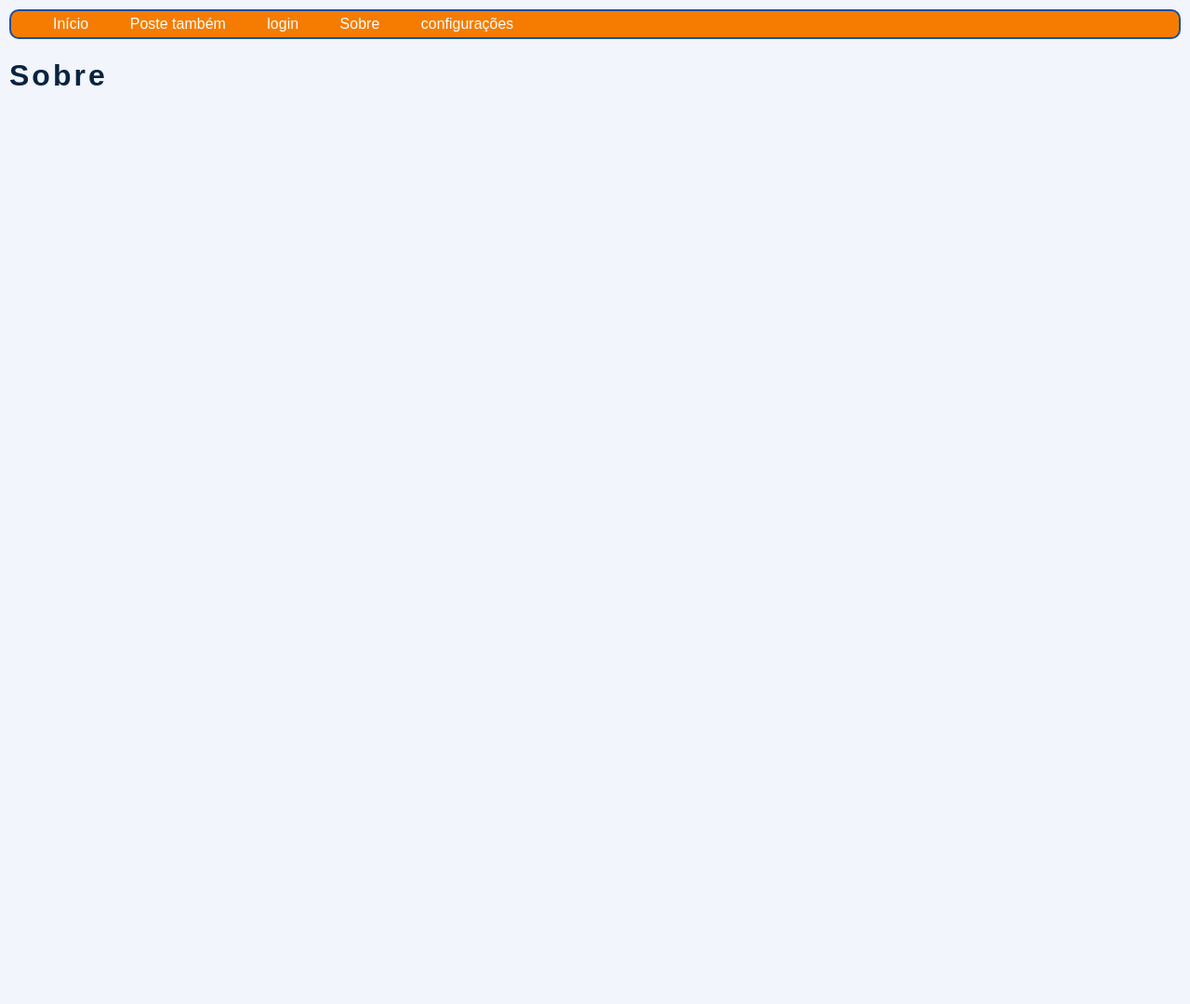
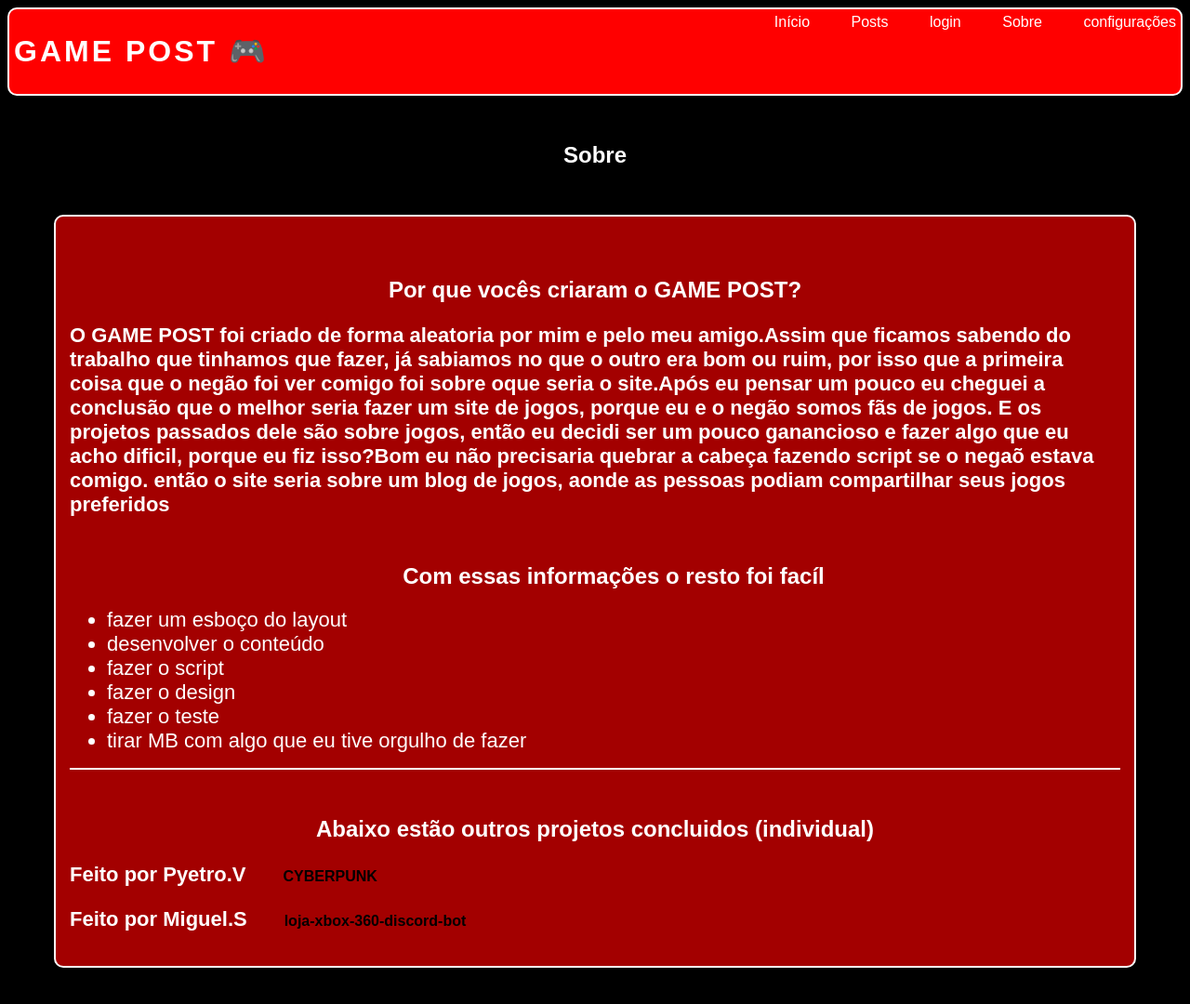
Before and after one commit to SpiritualMist25-th/trabalho-final-1-ano-, a plain HTML site: page html/sobre.html in a window 1280 px wide. Shown: the whole page at 93% size. Before the commit the page ends 800 px from the top, so only its background shows below. Drawn offline with Linux system fonts and the light colour scheme.

Commit message:
Add files via upload

```diff
--- a/html/sobre.html
+++ b/html/sobre.html
@@ -3,23 +3,111 @@
 <head>
 <meta charset="UTF-8">
 <meta name="viewport" content="width=device-width, initial-scale=1.0">
-<title>Sobre</title>
+<title>Sobre         🎮</title>
 <script src="../scripts/index.js" defer></script>
-<link rel="stylesheet" href="../estilo.css">
+  <style>
+
+body{
+    background-color:black;
+    color:white;
+    font-family:Arial; /* o font-family serve para definir a fonte do texto*/
+}
+
+header{
+    margin:px; /*o margin serve para dar espaço ao redor do elemento */
+    padding:5px; /* o padding serve para dar espaço dentro do elemento */
+    justify-content:space-between;   /* título na esquerda, links na direita */
+    display:flex; /* serve para alinhar os elementos filhos */
+    background-color:rgb(255, 0, 0); /* cor de fundo do header */
+    border: 2px solid rgb(252, 252, 252); /* borda do header */
+   border-radius: 10px; /* borda arredondada do header */
+}
+
+h1{
+    font-family:sans-serif;
+    letter-spacing: 3px;/* o serve para dar espaço entre os caracteres */
+}
+
+a{
+    text-decoration:none; /* o none serve para tirar a borda do link */
+    color:white;
+    margin-left:40px; /* espaço entre os links */
+    font-size:20px; /* tamanho da fonte */
+}
+
+
+h2{
+    text-align:center; /* centraliza o texto */
+    margin-top:50px; /* espaço acima do elemento */
+}
+
+main{
+background-color: rgba(255, 0, 0, 0.638); /* cor de fundo do elemento */
+    padding: 15px; /* espaço dentro do elemento */
+    border-radius: 10px; /* borda arredondada do elemento */
+    margin: 50px; /* centraliza o elemento horizontalmente e adiciona espaço acima */
+    border: 2px solid rgb(252, 252, 252); /* borda do elemento */
+    h3{
+      font-size: 22px; /* tamanho da fonte */
+      color: rgb(255, 255, 255);
+    }
+    li{
+      font-size: 22px; /* tamanho da fonte */
+      color: rgb(255, 255, 255);
+    }
+    a{
+      font-size: 22px; /* tamanho da fonte */
+      color: rgb(0, 0, 0);
+    }
+}
+
+
+
+
+footer{
+    margin-top:125px; /* espaço acima do elemento */
+    padding: 15px; /* espaço dentro do elemento */
+    border-radius: 10px; /* borda arredondada do elemento */
+    background-color: rgba(72, 70, 70, 0.485); /* cor de fundo do elemento */
+    text-align:center; /* centraliza o texto */
+}
+
+
+hr {
+  border: none;  /* remove a borda padrão do hr */
+  height: 2px;                /* espessura da linha */
+  background-color: rgb(255, 254, 254);      /* cor da linha */
+}
+  </style>
 </head>
 <body>
 <header>
+  <h1>GAME POST          🎮</h1>
 <nav>
 <a href="index.html">Início</a>
-<a href="post.html">Poste também</a>
+<a href="posts.html">Posts</a>
 <a href="login.html" id="linkLogin">login</a>
 <a href="sobre.html">Sobre</a>
 <a href="config.html">configurações</a>
 </nav>
 </header>
+<h2>Sobre</h2>
 <main>
-<h1>Sobre</h1>
-
+<h2>Por que vocês criaram o GAME POST?</h2>
+<h3>O GAME POST foi criado de forma aleatoria por mim e pelo meu amigo.Assim que ficamos sabendo do trabalho que tinhamos que fazer, já sabiamos no que o outro era bom ou ruim, por isso que a primeira coisa que o negão foi ver comigo foi sobre oque seria o site.Após eu pensar um pouco eu cheguei a conclusão que o melhor seria fazer um site de jogos, porque eu e o negão somos fãs de jogos. E os projetos passados dele são sobre jogos, então eu decidi ser um pouco ganancioso e fazer algo que eu acho dificil, porque eu fiz isso?Bom eu não precisaria quebrar a cabeça fazendo script se o negaõ estava comigo. então o site seria sobre um blog de jogos, aonde as pessoas podiam compartilhar seus jogos preferidos</h3>
+<ul>
+  <h2>Com essas informações o resto foi facíl</h2>
+  <li>fazer um esboço do layout</li>
+  <li>desenvolver o conteúdo</li>
+  <li>fazer o script</li>
+  <li>fazer o design</li>
+  <li>fazer o teste</li>
+  <li>tirar MB com algo que eu tive orgulho de fazer</li>
+</ul>
+<hr>
+<h2>Abaixo estão outros projetos concluidos (individual)</h2>
+<h3>Feito por Pyetro.V<a href="https://drive.google.com/drive/folders/18vf5gd392LVTp8IwiJ4fxwGiUTEVKOCK?usp=drive_link">CYBERPUNK</a></h3>
+<h3>Feito por Miguel.S<a href="https://github.com/SpiritualMist25-th/loja-xbox-360-discord-bot">loja-xbox-360-discord-bot</a></h3>
 </main>
 </body>
 </html>
```
